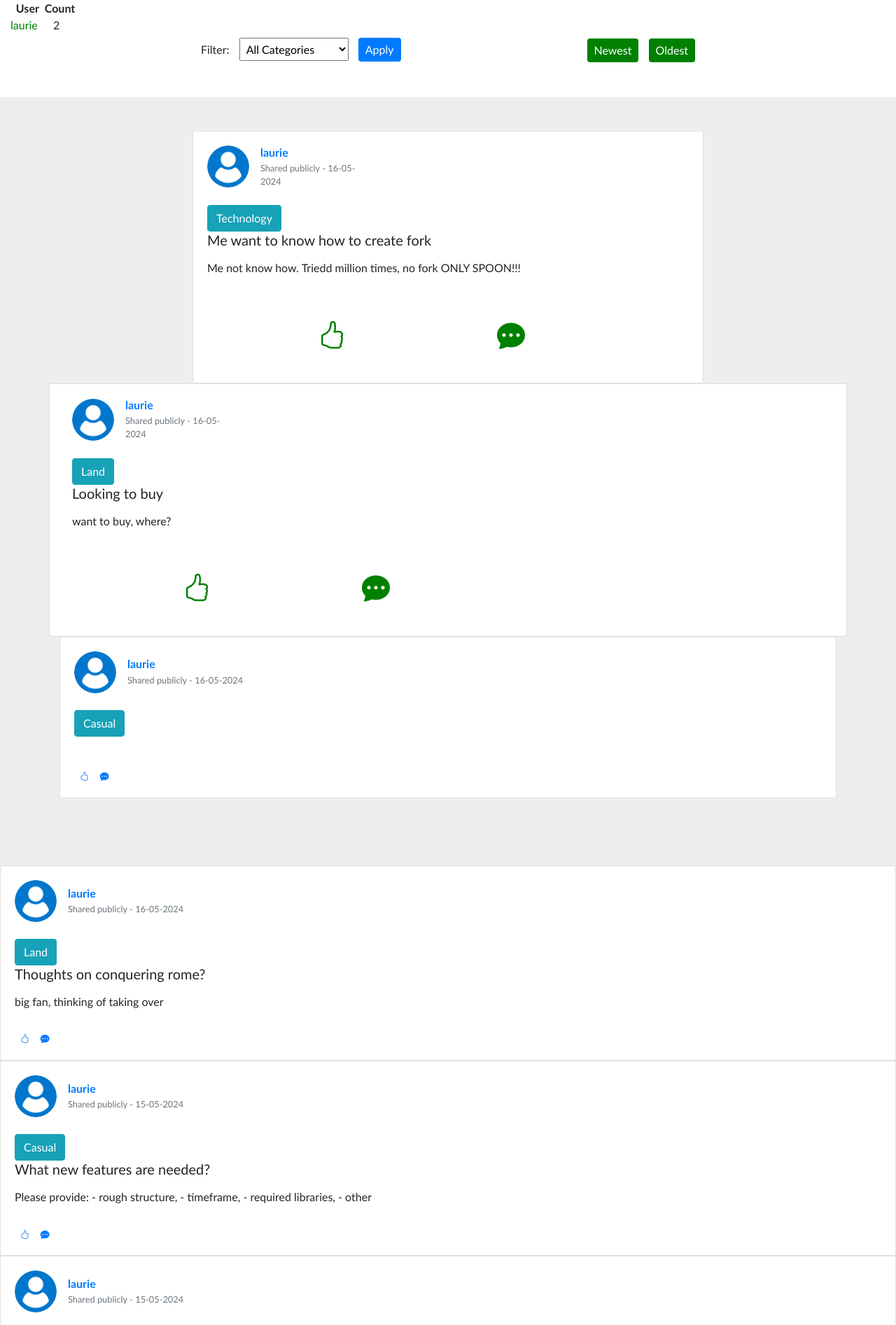
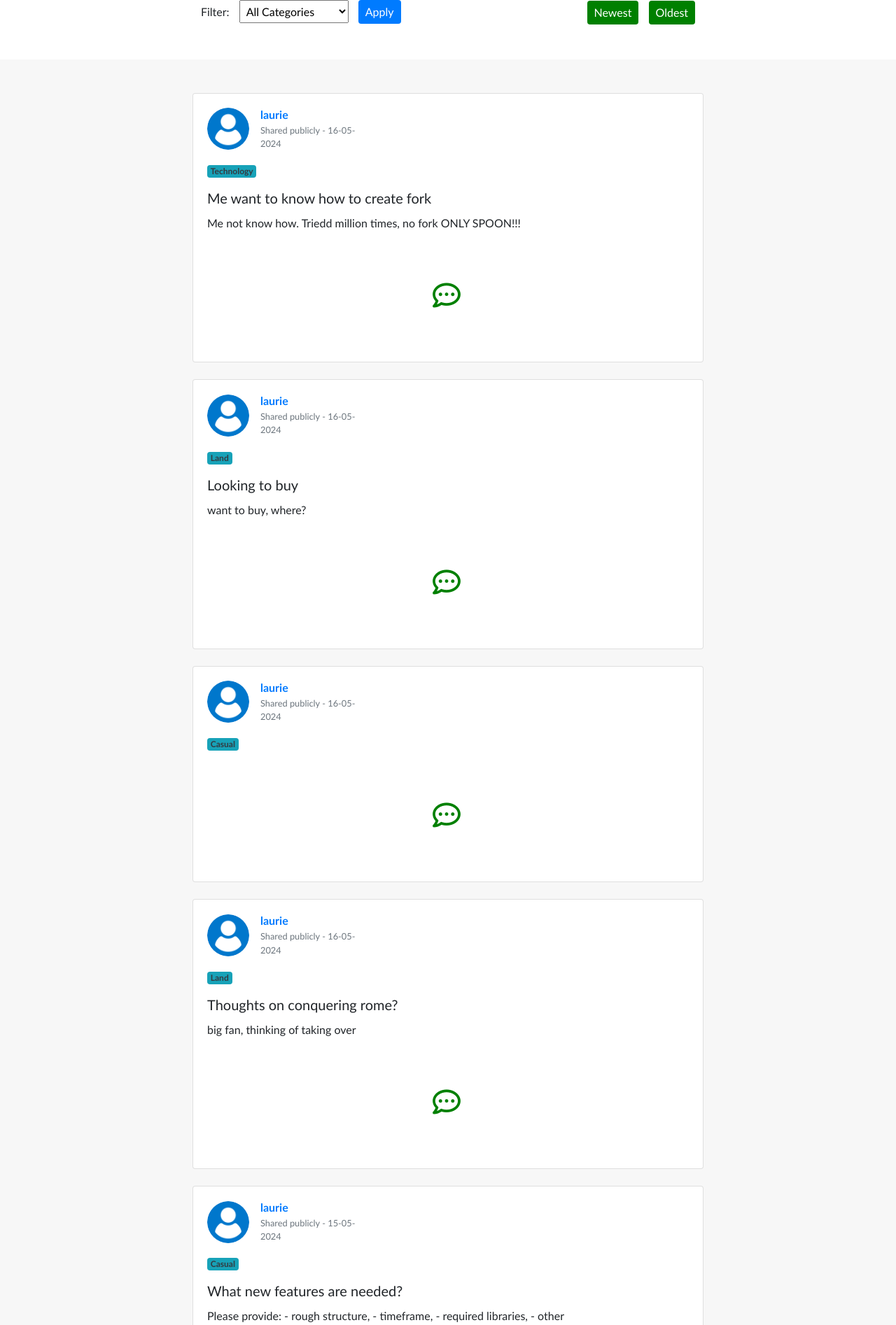
Before and after one commit to alan22222/Request-forum-Agile-webDev, a Flask app: page /feed in a window 1280 px wide. Shown: the part 103-1997 px from the top of the page at 70% size. Run offline with Flask 3, Linux system fonts and the light colour scheme; some libraries are stand-ins or nearby versions.

Commit message:
Feature Improvement & File Upload: Improved Feed page formatting, removed user count on top of page. Added requirement.txt

```diff
--- a/website/app.py
+++ b/website/app.py
@@ -148,12 +148,7 @@ def feed():
 
     questions = questions.all()
 
-    #top commented users profile and their commnted count
-    # top_comments=db.session.query(User.username,db.func.count(Answer.user_id)).join(Answer).group_by(User.id).order_by(Answer.user_id.desc()).limit(5).all()
-
-    top_comments = db.session.query(User.username, db.func.count(Answer.user_id).label('comments_count')).join(Answer).group_by(User.id).order_by(db.func.count(Answer.user_id).desc()).limit(5).all()
-
-    return render_template('feed.html', categories=categories, questions=questions, user=current_user, category_set=category_filter, top_comments=top_comments)
+    return render_template('feed.html', categories=categories, questions=questions, user=current_user, category_set=category_filter)
 
 # Post Detail Page
 @app.route('/question/<int:question_id>', methods=['GET', 'POST'])
--- a/website/static/style.css
+++ b/website/static/style.css
@@ -410,13 +410,3 @@ button{
 .onside tr{
   padding-bottom:34px;
 }
-
-.top-commenter {
-  color: green;
-}
-.second-commenter{
-  color: red;
-}
-.third-commenter{
-  color: purple;
-}
--- a/website/templates/feed.html
+++ b/website/templates/feed.html
@@ -8,6 +8,8 @@
     <link rel= "stylesheet" type= "text/css" href= "{{ url_for('static',filename='style.css') }}">
     <link href="https://cdn.jsdelivr.net/npm/bootstrap@5.3.3/dist/css/bootstrap.min.css" rel="stylesheet">
     <link rel="stylesheet" href="https://cdn.jsdelivr.net/npm/bootstrap-icons@1.11.1/font/bootstrap-icons.css" integrity="sha384-4LISF5TTJX/fLmGSxO53rV4miRxdg84mZsxmO8Rx5jGtp/LbrixFETvWa5a6sESd" crossorigin="anonymous">
+    <link rel="stylesheet" href="https://cdnjs.cloudflare.com/ajax/libs/font-awesome/6.0.0-beta3/css/all.min.css">
+
 
     <!-- Scripts -->
     <script src="https://cdn.jsdelivr.net/npm/bootstrap@5.3.3/dist/js/bootstrap.bundle.min.js"></script>
@@ -94,25 +96,6 @@
   <button onclick="scrollToTop()" id="scrollToTopBtn" class="" title="Go to top" style="border: none;background: none; color:blue; " ><i class="bi bi-arrow-up"></i></button>
 
   <!-- Category selector dropdown and sorting buttons -->
-  <div class="container-fluid">
-    <table class="onside">
-        <thead>
-            <tr class="gapbtw">
-                <th>User</th>
-                <th>Count</th>
-            </tr>
-        </thead>
-        <tbody>
-          {% for user in top_comments %}
-          <tr class="gapbtw">
-            <td class="{% if loop.index == 1 %}top-commenter{% elif loop.index == 2 %}second-commenter{% elif loop.index == 3 %}third-commenter{% endif %}">{{ user.username[:9] }}</td>
-            <td>{{ user.comments_count }}</td>
-          </tr>
-          {% endfor %}
-        </tbody>
-    </table>
-  </div>
-
   <div class="filter-section">
     <form action="{{ url_for('feed') }}" method="GET" class="filter-form">
         <label for="category">Filter:</label>
@@ -147,17 +130,16 @@
   </div>
 
 <!-- Render Posts and like/comment links -->
-  <section style="background-color: #eee;">
+<section style="background-color: #f7f7f7;">
   <div class="container my-5 py-5">
     <div class="row d-flex justify-content-center">
       <div class="col-md-12 col-lg-10 col-xl-8">
         {% for question in questions %}
-            <div class="card">
+        <div class="card mb-4">
           <div class="card-body">
             <div class="d-flex flex-start align-items-center">
               <img class="rounded-circle shadow-1-strong me-3"
-                    src="{{ url_for('static', filename='user.png') }}" alt="avatar" width="60"
-                    height="60" />
+                src="{{ url_for('static', filename='user.png') }}" alt="avatar" width="60" height="60" />
               <div>
                 <h6 class="fw-bold text-primary mb-1">
                   {{ question.author.username }}
@@ -166,33 +148,27 @@
                   Shared publicly - {{ question.date.strftime('%d-%m-%Y') }}
                 </p>
               </div>
+            </div>
 
+            <div class="mt-3">
+              {% for category in question.categories %}
+              <span class="badge bg-info text-dark">{{ category.title }}</span>
+              {% endfor %}
             </div>
-                {% for category in question.categories %}
-                <br><button type="button" class=" btn btn-info align-text-left ">{{ category.title }}</button>
-                {% endfor %}
-                <h5 class="card-title">{{question.title}}</h5>
-                <p class="mt-3 mb-4 pb-2">
+
+            <h5 class="card-title mt-3">{{ question.title }}</h5>
+            <p class="card-text">
               {{ question.body }}
             </p>
 
-                <div class="small d-flex justify-content-start">
-                  <a href="#!" class="d-flex align-items-center me-2 text-decoration-none ">
-                    <i class="far fa-thumbs-up me-2 fa-4x"></i>
-                    <p class="mb-0"><i class="bi bi-hand-thumbs-up"> </i> </p>
-                  </a>
-                  <a href="{{ url_for('question_details', question_id=question.id) }}" class="d-flex align-items-center me-3 text-decoration-none">
-                    <i class="far fa-comment-dots me-2"></i>
-                    <p class="mb-0"><i class="bi bi-chat-dots-fill"> </i></p>
+            <div class="d-flex justify-content-center">
+              <a href="{{ url_for('question_details', question_id=question.id) }}"class="btn btn-sm">
+                <i class="far fa-comment-dots me-1"></i>
               </a>
             </div>
-
           </div>
         </div>
-
-            </div>
         {% endfor %}
-          </div>
       </div>
     </div>
   </div>
```
Also changed, not shown: website/requirements.txt (added, +44 -0 lines). Lines whose indentation alone changed are shown as unchanged.
